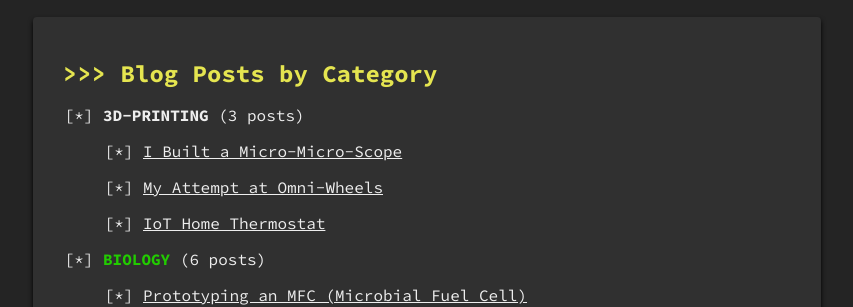
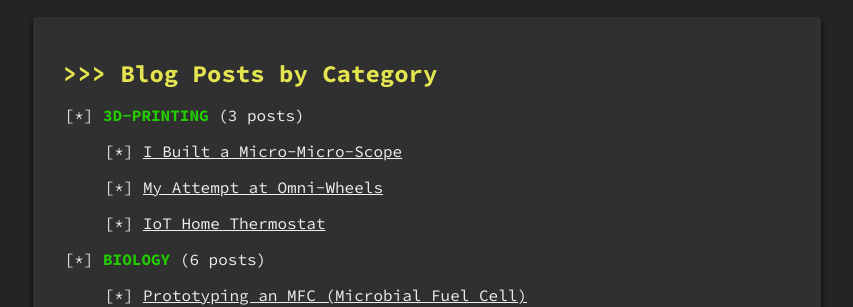
Before and after one commit to AlexSartori/alexsartori.github.io, a Jekyll site: the page built from categories.md, in a window 1280 px wide. Shown: the part 172-479 px from the top of the page, without its empty margins (213-1066 px from the left). Built offline with Jekyll 4.4.1, drawn with Linux system fonts in a browser that asks for light colours.

Commit message:
Fix: first tags and cats not showing in color due to some md2html bug

```diff
--- a/categories.md
+++ b/categories.md
@@ -10,7 +10,7 @@ permalink: /categories
 {% assign sorted_cats = all_cats | split: ' ' | sort %}
 
 {% for category in sorted_cats %}
-  - **{{ category | upcase }}**{:.highlight-green#{{category}}} ({{site.categories[category].size}} posts)
+  - <b class="highlight-green" id="{{category}}">{{ category | upcase }}</b> ({{site.categories[category].size}} posts)
   {% for post in site.categories[category] %}
     - [{{ post.title }}]({{ post.url }})
   {% endfor %}
```
Also changed, not shown: tags.md (+1 -1 lines).
